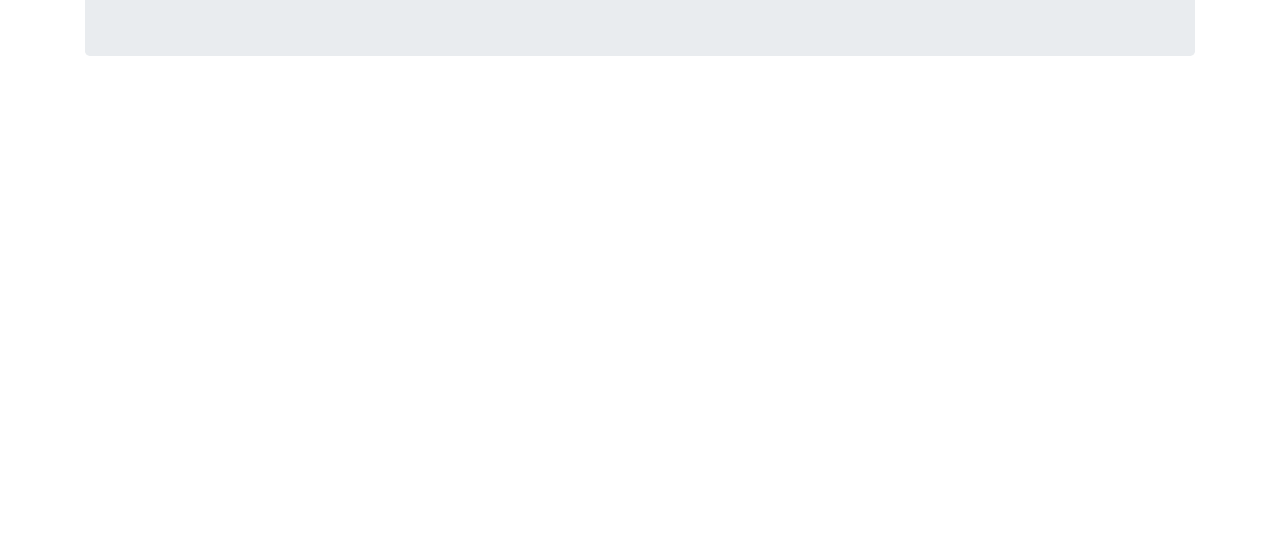
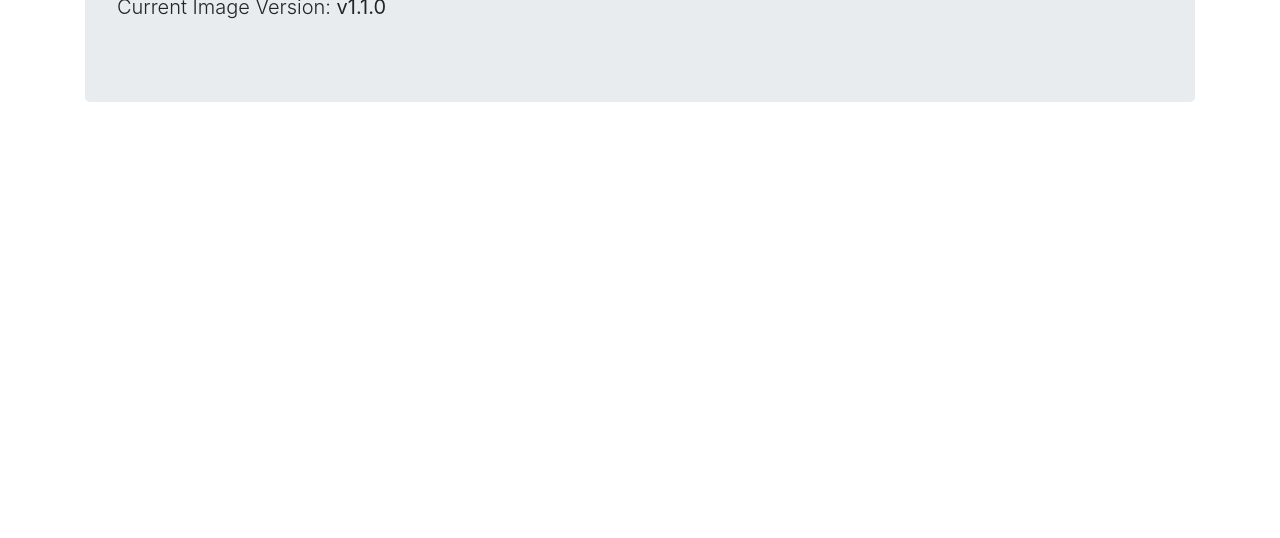
Before and after one commit to salah-96/Examination-assignment, a plain HTML site: page index.html in a window 1280 px wide. Shown: the part 262-800 px from the top of the page. Drawn offline with nearby package versions, Linux system fonts and the light colour scheme.

Commit message:
Update index.html for version 1.1.0

```diff
--- a/index.html
+++ b/index.html
@@ -10,6 +10,7 @@
   <div class="container mt-5">
     <div class="jumbotron">
       <h1 class="display-4">Hello, Welcome to my first CI/CD pipeline website</h1>
+      <p class="lead">Current Image Version: <strong>v1.1.0</strong></p>
     </div>
   </div>
   <script src="https://code.jquery.com/jquery-3.5.1.slim.min.js"></script>
```
Also changed, not shown: 2 other files.
